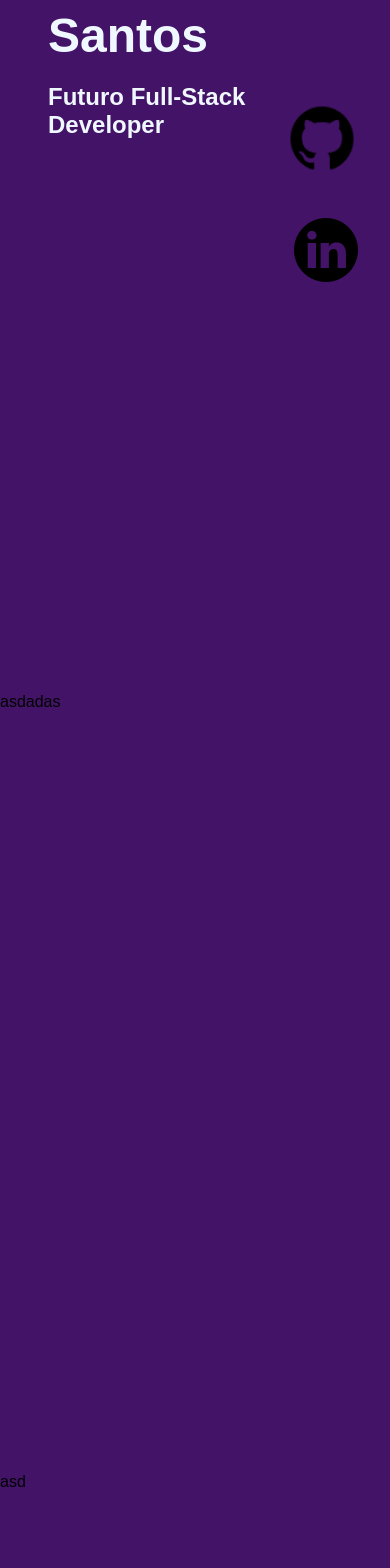
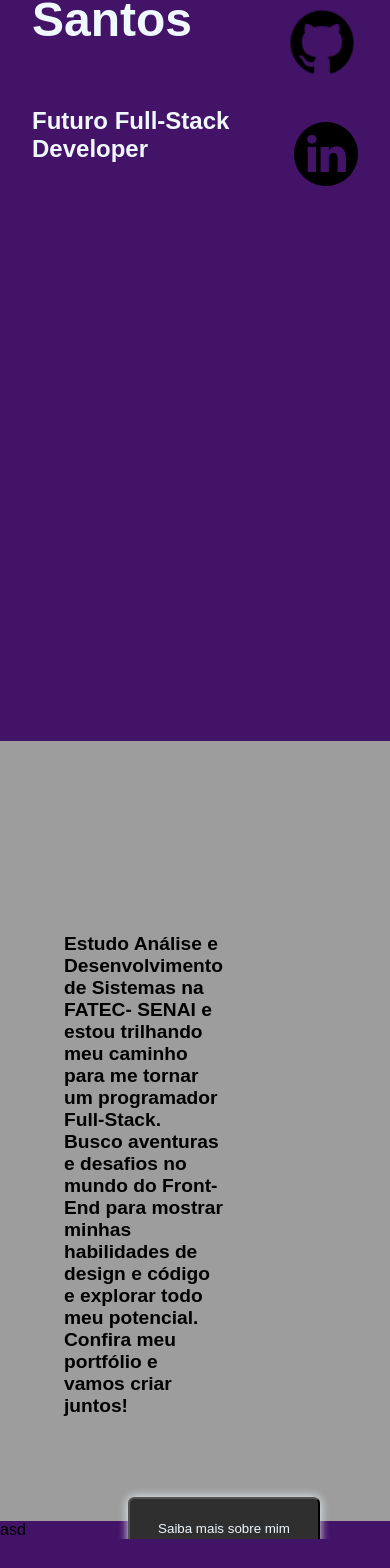
Before and after one commit to BrennoSantos12/portfolio, a Vue app: page / in a window 390 px wide. Shown: the part 135-1703 px from the top of the page. After the commit the page ends 1674 px from the top, so only its background shows below. Built offline with nearby package versions, Linux system fonts and the light colour scheme.

Commit message:
portfolio

```diff
--- a/package.json
+++ b/package.json
@@ -9,6 +9,7 @@
   },
   "dependencies": {
     "@babel/preset-env": "^7.24.4",
+    "@vueuse/motion": "^2.1.0",
     "core-js": "^3.8.3",
     "vue": "^3.2.13",
     "vue-router": "^4.3.0"
--- a/src/App.vue
+++ b/src/App.vue
@@ -4,15 +4,23 @@
   <section id="Home">
 
     <div class="titulo-container">
-      <h1 class="titulo">Brenno Santos</h1>
-      <h2 class="sub-titulo">Futuro Full-Stack <br>Developer</h2>
+      <h1 class="titulo" v-motion-slide-left :delay="300">Brenno Santos</h1>
+      <h2 class="sub-titulo" v-motion-slide-right :delay="200">Futuro Full-Stack <br>Developer</h2>
     </div>
     <TopMenu/>
 
   </section>
     <section id="Sobre">
-     asdadas
+     <div class="sobre-container">
+     <h1 class="sobre-titulo" v-motion-slide-visible-left :delay="300">Estudo Análise e Desenvolvimento de Sistemas na FATEC- SENAI e estou
+       trilhando meu caminho para me tornar um programador Full-Stack. Busco aventuras e desafios
+       no mundo do Front-End para mostrar minhas habilidades de design e código e explorar todo meu
+       potencial. Confira meu portfólio e vamos criar juntos!</h1>
+       <button class="sobre-btn">Saiba mais sobre mim</button>
+     </div>
+
     </section>
+
     <section id="Projetos">
 asd
     </section>
@@ -24,22 +32,21 @@ asd
 </template>
 <script >
 
-import TopMenu from '@/components/TopMenu.vue';
 
+import TopMenu from './components/TopMenu.vue';
 
 
 export default {
   name: 'App',
   components: {
     TopMenu,
-
   },
-
 }
 </script>
 <style>
 html {
   scroll-behavior: smooth;
+  overflow-x: hidden;
 }
 body {
   background-color: rgb(67, 19, 103);
@@ -48,22 +55,11 @@ body {
   font-family: "Bebas Neue", sans-serif;
   font-weight: 400;
   font-style: normal;
-
-}
-
-@media screen and (max-width: 600px) {
-  section {
-    height: 200vw;
-  }
-  #Home {
-    min-height: 300vw;
-  }
 }
 #Home {
   min-height: 50vw;
   color: aliceblue;
   background-color: rgb(67, 19, 103);
-
 }
 #Home .titulo-container {
  display: flex;
@@ -71,25 +67,52 @@ body {
  margin: 3rem;
 }
 #Home .titulo {
-  font-size: 3rem;
-  transform: translateX(0px);
-  animation: titulo 1s ease-in-out;
+  font-size: 5rem;
+
 
 }
-#Home .sub-titulo {
-  transform: translateY(-40px);
-  animation: sub-titulo 1.5s ease-in-out;
+@media screen and (max-width: 600px) {
+
+  #Home .titulo-container {
+    margin: 2rem;
+   font-size: 1rem;
+   }
+   #Home .titulo {
+    font-size: 3rem;
+  }
+  #Home {
+    min-height: 200vw;
+  }
+  #Sobre{
+    min-height: 200vw;
+  }
+  body {
+    overflow-x: hidden;
+  }
 }
-@keyframes titulo {
-  0% {opacity: 0;
-    transform: translateX(-150px);}
-    50% {opacity: 0; }
-    100% {opacity: 1;}
-    }
-@keyframes sub-titulo {
-  0% {opacity: 0;
-    transform: translateY(100px);}
-    50% {opacity: 0;}
-    100% {opacity: 1;}
-    }
+
+  #Sobre{
+    background-color: rgb(157, 157, 157);
+    height: 100vw;
+  }
+  #Sobre .sobre-container {
+    display: flex;
+    flex-direction: column;
+    margin: 4rem;
+  }
+  #Sobre .sobre-titulo {
+    display: flex;
+    margin-top: 12rem;
+    width: 60%;
+    font-size: 1.2rem;
+  }
+  #Sobre .sobre-btn {
+    width: 12rem;
+    height: 4rem;
+    color: aliceblue;
+    background-color: rgb(47, 47, 47);
+    margin: 4rem;
+    box-shadow: 0px 0px 10px;
+    border-radius: 0.4rem;
+  }
 </style>
--- a/src/components/TopMenu.vue
+++ b/src/components/TopMenu.vue
@@ -1,6 +1,6 @@
 <template>
 
-   <div id="myNav" class="overlay">
+   <div id="myNav" class="overlay" >
     <a href="javascript:void(0)" class="closebtn" @click="closeNav()">&times;</a>
     <div class="overlay-content">
       <a href="#Home">Home</a>
@@ -10,10 +10,10 @@
     </div>
   </div>
 
-  <span style="font-size:40px; cursor:pointer" id="btn" @click="openNav()">&#9776;</span>
-  <div class="link">
-    <a href="https://github.com/BrennoSantos12"><img src="@\assets\github.png" alt="GitHub" style="height: 4.5rem; width: 4.5rem;"></a>
-   <a href="https://www.linkedin.com/in/brenno-santos-692752290/"><img src="@\assets\LinkedIn.png" alt="LinkedIn" style="height: 4rem; width: 4rem;"></a>
+  <span style="font-size:40px; cursor:pointer" id="btn" @click="openNav()"  v-motion-slide-right :delay="900">&#9776;</span>
+  <div class="link" >
+    <a v-motion-slide-left :delay="900" href="https://github.com/BrennoSantos12"><img src="@\assets\github.png" alt="GitHub" style="height: 4.5rem; width: 4.5rem;"></a>
+   <a v-motion-slide-right :delay="900" href="https://www.linkedin.com/in/brenno-santos-692752290/"><img src="@\assets\LinkedIn.png" alt="LinkedIn" style="height: 4rem; width: 4rem;"></a>
     </div>
 </template>
 
@@ -45,15 +45,8 @@ export default {
   z-index: 1;
   top: 0;
   right: 0;
-  animation: btn 2s ease-in-out;
 }
-@keyframes btn {
-  0% {opacity: 0;
-    transform: translateX(300px);}
-    70% {opacity: 0;
-      }
-    100% {opacity: 1;}
-    }
+
 .overlay {
   height: 100%;
   width: 0;
@@ -95,31 +88,23 @@ export default {
   font-size: 60px;
 }
 
-@media screen and (max-width: 450px) {
+@media screen and (max-width: 600px) {
   .overlay a {font-size: 20px}
   .overlay .closebtn {
   font-size: 40px;
   top: 15px;
   right: 35px;
   }
+
 }
 .link {
   display: flex;
   flex-direction: column;
   align-items: flex-end;
   margin: 2rem;
-  margin-top: -9rem;
+  margin-top: -13rem;
   gap: 40px;
-  transform: translateX(0px);
-  animation: link 2s ease-in-out;
 
 }
-@keyframes link {
-  0% {opacity: 0;
-     gap: 1px;
-    transform: translateX(-400px);}
-    50% {opacity: 0;
-      }
-    100% {opacity: 1;}
-    }
+
 </style>
```
Also changed, not shown: src/main.js (+9 -1 lines), 1 other file (tests, documents, lock files or other folders).
